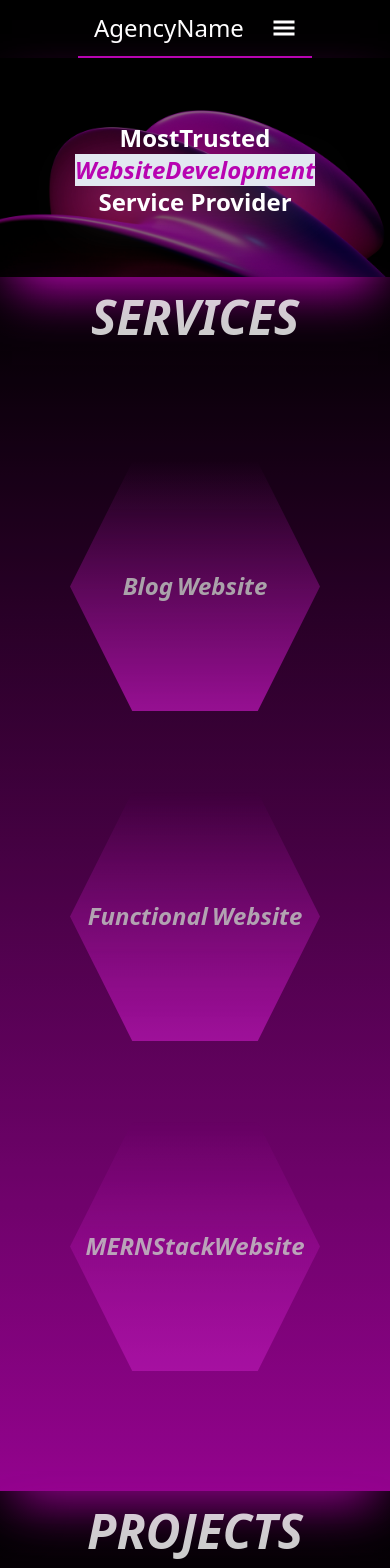
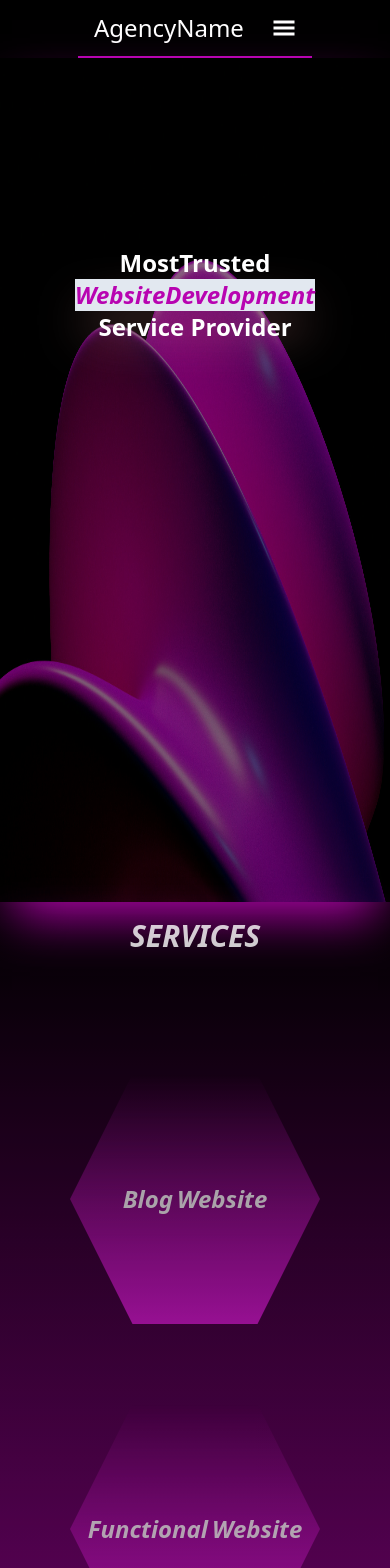
Before and after one commit to pk11345/Agency, a React (Vite) app: page / in a window 390 px wide. Shown: the top 1568 px of the page. Built offline with nearby package versions, Linux system fonts and the light colour scheme.

Commit message:
first commit

```diff
--- a/src/components/Footer.jsx
+++ b/src/components/Footer.jsx
@@ -17,7 +17,7 @@ const Footer = () => {
     <>
     <div className='pb-10 w-full pt-4   bg-gradient-to-t from-[#B804B1] to-transparent opacity-80'>
    <div className="heading text-white flex justify-center  ">
-   <h2 className='text-5xl italic font-bold'>Contact Us</h2>
+   <h2 className='md:text-5xl text-3xl  italic font-bold'>Contact Us</h2>
    </div>
 
       <div
--- a/src/components/HeroSection.jsx
+++ b/src/components/HeroSection.jsx
@@ -12,7 +12,7 @@ const changeText = ["Website Development", "ReactJs", "MongoDB","ExpressJs"]
 
   return (
    <>
-   <div className="hero w-full  relative  shadow-2xl shadow-[#B804B1] ">
+   <div className="hero w-full h-[100vh]  relative  shadow-2xl shadow-[#B804B1] ">
     <img className='heroimg h-[100%] w-full bg-gradient-to-t from-[#B804B1] to-transparent opacity-60 ' src="/HEro.jpg" alt="" />
     <div className='text-white  z-99 absolute top-0 w-full flex justify-center items-center h-[80%] '>
     <h1 className='md:flex gap-2 flex-wrap text-center items-center justify-center h-[50%] md:text-[40px] text-2xl  p-5 rounded-xl font-semibold'>
--- a/src/components/Projects.jsx
+++ b/src/components/Projects.jsx
@@ -5,7 +5,7 @@ const Projects = () => {
     <>
      <div className='pb-20 w-full pt-4  bg-gradient-to-t from-[#B804B1] to-transparent opacity-80 shadow-2xl shadow-[#B804B1]'>
     <div className="heading text-white flex justify-center  ">
-      <h1 className='text-5xl italic font-bold'>PROJECTS</h1>
+      <h1 className='md:text-5xl text-3xl  italic font-bold'>PROJECTS</h1>
     </div>
 
     <div className="containers flex flex-col justify-center items-center gap-10 pt-10 w-full h-[80%]">
--- a/src/components/Services.jsx
+++ b/src/components/Services.jsx
@@ -6,13 +6,13 @@ const Services = () => {
     <div className='pb-10 w-full pt-4
       bg-gradient-to-t from-[#B804B1] to-transparent opacity-80 shadow-2xl shadow-[#B804B1]'>
     <div className="heading text-white flex justify-center  ">
-      <h1 className='text-5xl italic font-bold'>SERVICES</h1>
+      <h1 className='md:text-5xl text-3xl italic font-bold'>SERVICES</h1>
     </div>
     <div className="containers md:flex-row pt-30 pb-20 md:justify-center md:items-center gap-20 flex flex-col items-center
      w-full h-[100%] ">
       <div className="box w-[250px] h-[250px] flex justify-center items-center hover:bg-[#B804B1] hover:opacity-100
        bg-gradient-to-t from-[#db19d5] to-transparent opacity-80 clip-hexagon hover:scale-150">
-        <h2 className='text-2xl text-white font-bold italic pl-2 pr-2 flex font-bold italic gap-1'><span>Blog</span> <span>Website</span></h2>
+        <h2 className='text-2xl text-white font-bold italic pl-2 pr-2 flex  gap-1'><span>Blog</span> <span>Website</span></h2>
       </div>
       <div className="box w-[250px] h-[250px] flex justify-center items-center hover:bg-[#B804B1] hover:opacity-100
        bg-gradient-to-t from-[#db19d5] to-transparent opacity-80 clip-hexagon hover:scale-150 ">
```
